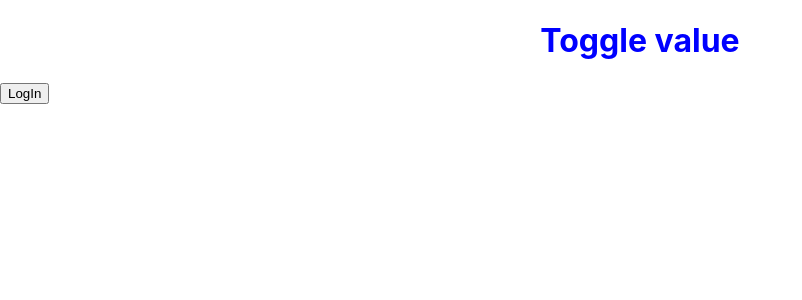
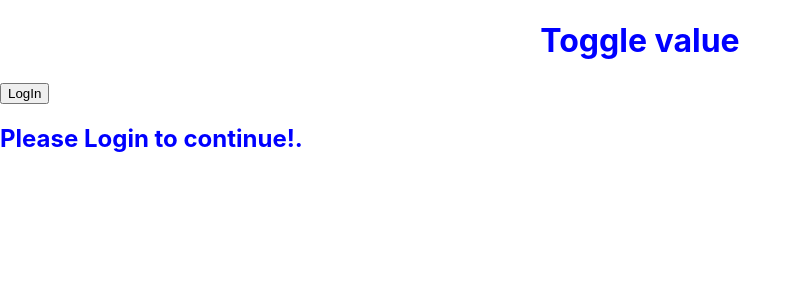
Before and after one commit to S1coder-18/ReactPractice, a React (Create React App) app in the folder tasks/: page / in a window 1280 px wide. Shown: the top 300 px of the page, without its empty margins (0-802 px from the left). Built offline with nearby package versions, Linux system fonts and the light colour scheme.

Commit message:
Rendering with some message

```diff
--- a/tasks/src/components/task6/ConditionalRen.js
+++ b/tasks/src/components/task6/ConditionalRen.js
@@ -1,6 +1,29 @@
 //This will show welcome user when user was loggedin by default user is not loggedIn
 //So make the user login we have created button in which we are setting the default false to true ...
-//when that value become true user will goggedIn.
+//when that value become true user will LoggedIn.
+// import { useState } from "react"
+
+// function ConditionalRen(){
+
+//     const[isLoggedIn, setIsLoggedIn] = useState(false);
+
+//     return(
+//         <>
+//         {
+//             isLoggedIn ? <h2>Welcome !user</h2> :
+//             <button onClick={()=>{setIsLoggedIn(true)}}>LogIn</button>
+//         }
+//         </>
+//     )
+// }
+
+// export default ConditionalRen;
+
+
+//We can make it as toggle as well ................. see how ,
+//Nothing just, Whenever user clicks button and he is not loggedin then he will lgoin other wise
+//He is loggedIn already then he will loggedOut.
+//Inside ternary o/p we will pass one another button instead of  welcome user message.
 import { useState } from "react"
 
 function ConditionalRen(){
@@ -9,12 +32,17 @@ function ConditionalRen(){
 
     return(
         <>
+
         {
-            isLoggedIn ? <h2>Welcome !user</h2> :
+            isLoggedIn ? <button onClick={()=>{setIsLoggedIn(false)}}>LogOut</button>:
             <button onClick={()=>{setIsLoggedIn(true)}}>LogIn</button>
         }
+        <h2>{isLoggedIn ? "User is Logged In" : "Please Login to continue!."}</h2>
+
         </>
     )
 }
 
 export default ConditionalRen;
+
+//Have you seen what i did, I just did conditional rendering.
```
